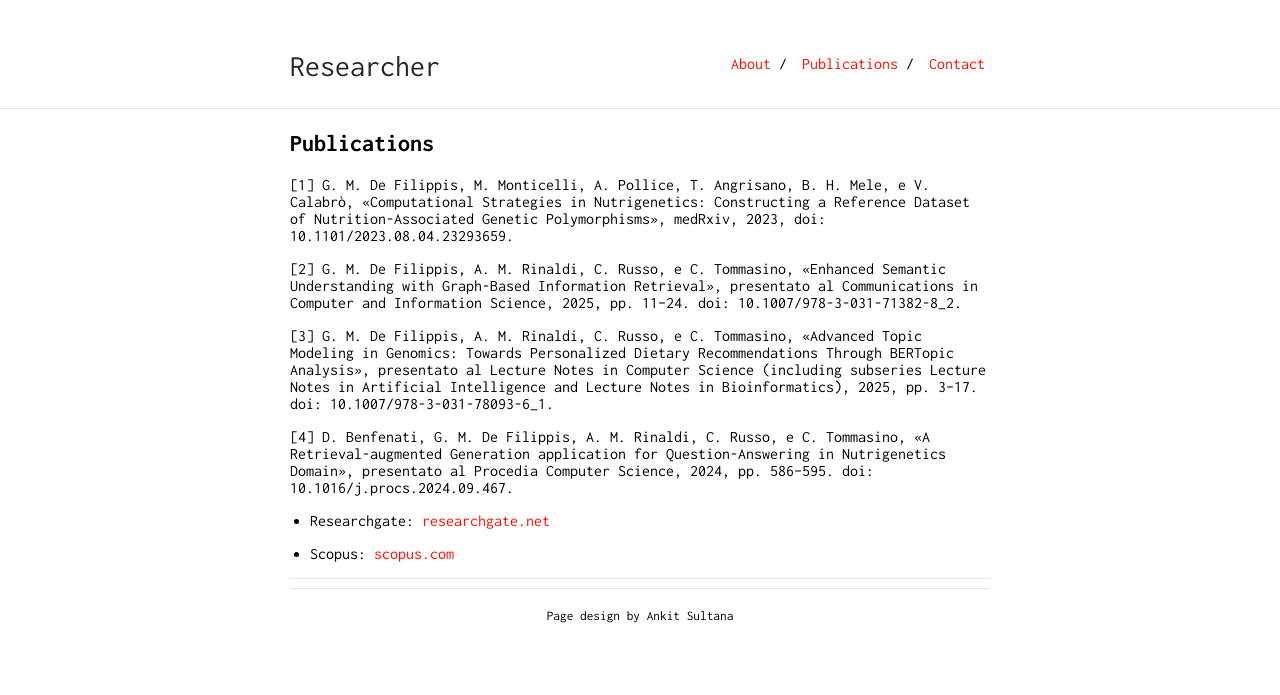
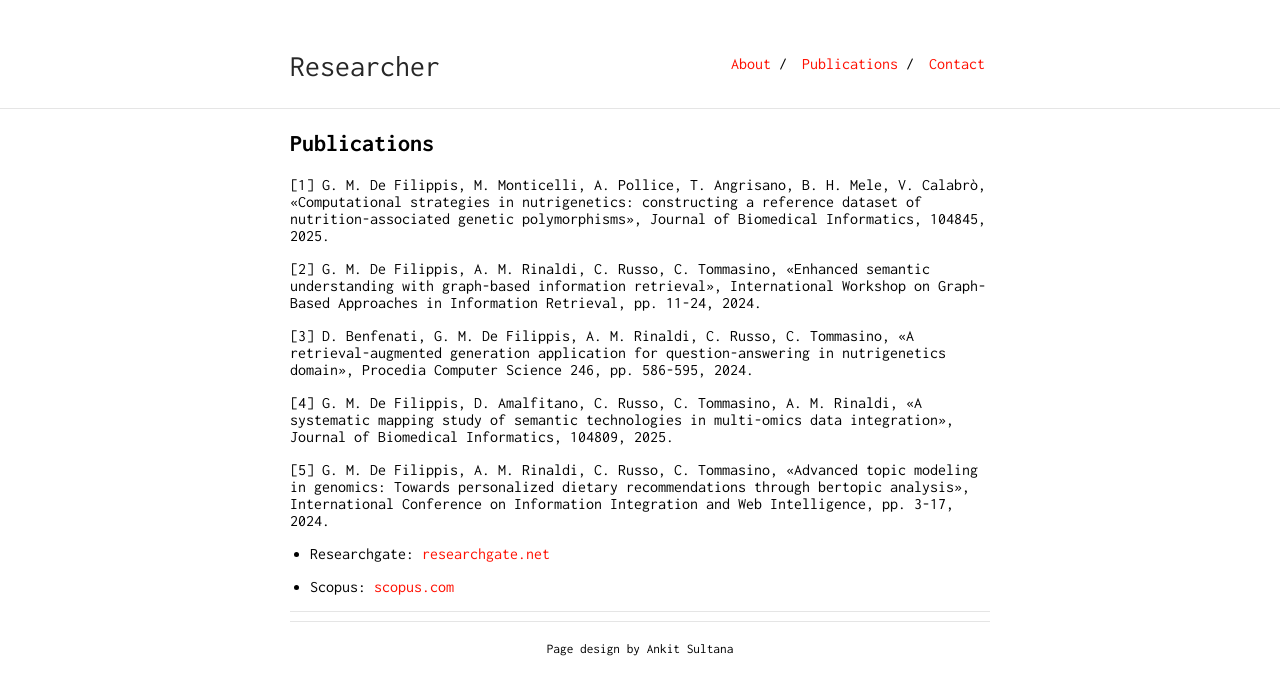
Before and after one commit to johndef64/johndef64.github.io, a Jekyll site: the page built from publications.md, in a window 1280 px wide. Shown: the top 695 px of the page. Built offline with Jekyll 4.4.1, drawn with Linux system fonts in a browser that asks for light colours; our own code applies the rules of GitHub Pages for plain Markdown files.

Commit message:
Update publications.md

```diff
--- a/publications.md
+++ b/publications.md
@@ -6,13 +6,15 @@ is_contact: true
 
 ## Publications
 
-[1] G. M. De Filippis, M. Monticelli, A. Pollice, T. Angrisano, B. H. Mele, e V. Calabrò, «Computational Strategies in Nutrigenetics: Constructing a Reference Dataset of Nutrition-Associated Genetic Polymorphisms», medRxiv, 2023, doi: 10.1101/2023.08.04.23293659.
+[1] G. M. De Filippis, M. Monticelli, A. Pollice, T. Angrisano, B. H. Mele, V. Calabrò, «Computational strategies in nutrigenetics: constructing a reference dataset of nutrition-associated genetic polymorphisms», Journal of Biomedical Informatics, 104845, 2025.
 
-[2] G. M. De Filippis, A. M. Rinaldi, C. Russo, e C. Tommasino, «Enhanced Semantic Understanding with Graph-Based Information Retrieval», presentato al Communications in Computer and Information Science, 2025, pp. 11–24. doi: 10.1007/978-3-031-71382-8_2.
+[2] G. M. De Filippis, A. M. Rinaldi, C. Russo, C. Tommasino, «Enhanced semantic understanding with graph-based information retrieval», International Workshop on Graph-Based Approaches in Information Retrieval, pp. 11-24, 2024.
 
-[3] G. M. De Filippis, A. M. Rinaldi, C. Russo, e C. Tommasino, «Advanced Topic Modeling in Genomics: Towards Personalized Dietary Recommendations Through BERTopic Analysis», presentato al Lecture Notes in Computer Science (including subseries Lecture Notes in Artificial Intelligence and Lecture Notes in Bioinformatics), 2025, pp. 3–17. doi: 10.1007/978-3-031-78093-6_1.
+[3] D. Benfenati, G. M. De Filippis, A. M. Rinaldi, C. Russo, C. Tommasino, «A retrieval-augmented generation application for question-answering in nutrigenetics domain», Procedia Computer Science 246, pp. 586-595, 2024.
 
-[4] D. Benfenati, G. M. De Filippis, A. M. Rinaldi, C. Russo, e C. Tommasino, «A Retrieval-augmented Generation application for Question-Answering in Nutrigenetics Domain», presentato al Procedia Computer Science, 2024, pp. 586–595. doi: 10.1016/j.procs.2024.09.467.
+[4] G. M. De Filippis, D. Amalfitano, C. Russo, C. Tommasino, A. M. Rinaldi, «A systematic mapping study of semantic technologies in multi-omics data integration», Journal of Biomedical Informatics, 104809, 2025.
+
+[5] G. M. De Filippis, A. M. Rinaldi, C. Russo, C. Tommasino, «Advanced topic modeling in genomics: Towards personalized dietary recommendations through bertopic analysis», International Conference on Information Integration and Web Intelligence, pp. 3-17, 2024.
 
 
 * Researchgate: [researchgate.net](https://www.researchgate.net/profile/Giovanni-Maria-De-Filippis/research)
```
